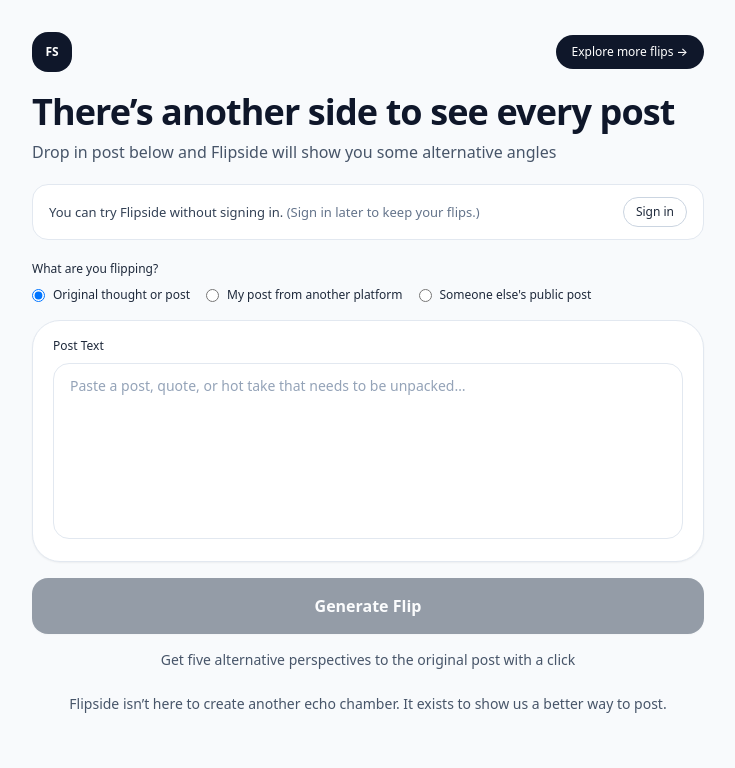
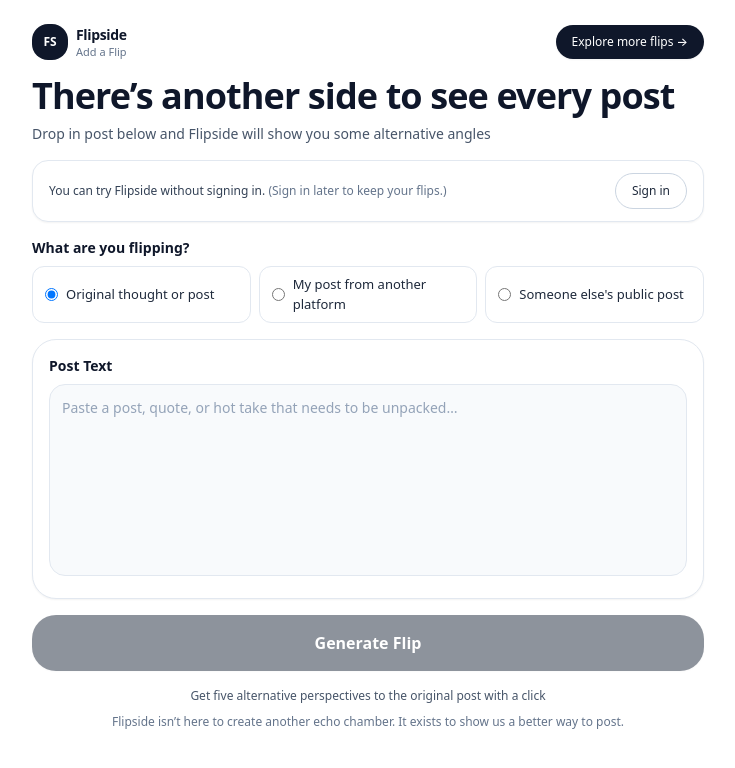
Before and after one commit to downsem/flipside-web, a Next.js app: page /add in a window 1280 px wide. Shown: the top 768 px of the page, without its empty margins (272-1007 px from the left). Built offline with nearby package versions, Linux system fonts and the light colour scheme; no server answers.

Commit message:
Polish Add Flip landing page UI (no flow changes)

```diff
--- a/src/app/add/page.tsx
+++ b/src/app/add/page.tsx
@@ -1,22 +1,16 @@
+// src/app/add/page.tsx
 "use client";
 
-import { useState, type FormEvent, type ChangeEvent } from "react";
+import { useState, type FormEvent, type ChangeEvent, useEffect } from "react";
 import Link from "next/link";
 import { useRouter } from "next/navigation";
-import {
-  auth,
-  db,
-  serverTs,
-  ensureUserProfile,
-  loginAnonymously,
-} from "../firebase";
+import { auth, db, serverTs, ensureUserProfile } from "../firebase";
 import { collection, doc, setDoc } from "firebase/firestore";
 
 type SourceType = "original" | "import-self" | "import-other";
 
 type SourcePlatform = "x" | "threads" | "bluesky" | "truth" | "reddit" | "other";
 
-// Simple label map just for the helper text
 const PLATFORM_LABEL: Record<SourcePlatform, string> = {
   x: "x",
   threads: "threads",
@@ -38,7 +32,12 @@
 
   const router = useRouter();
   const isImported = sourceType !== "original";
-  const user = auth.currentUser;
+
+  const [user, setUser] = useState<any>(null);
+  useEffect(() => {
+    const unsub = auth.onAuthStateChanged((u) => setUser(u));
+    return () => unsub();
+  }, []);
 
   function handleSourceTypeChange(e: ChangeEvent<HTMLInputElement>) {
     const value = e.target.value as SourceType;
@@ -57,6 +56,14 @@
     e.preventDefault();
     if (!text.trim() || busy) return;
 
+    const currentUser = auth.currentUser;
+
+    // NOTE: Do not change flow/logic here — leaving as-is:
+    if (!currentUser) {
+      setError("Please sign in to create a flip.");
+      return;
+    }
+
     if (isImported && !sourceUrl.trim()) {
       setError("Please include a link to the original post or page.");
       return;
@@ -66,13 +73,7 @@
     setError(null);
 
     try {
-      // ✅ NEW: allow “signed out” users by silently creating an anonymous session
-      let activeUser = auth.currentUser;
-      if (!activeUser) {
-        activeUser = await loginAnonymously();
-      } else {
-        await ensureUserProfile(activeUser);
-      }
+      await ensureUserProfile(currentUser);
 
       const postsCol = collection(db, "posts");
       const postRef = doc(postsCol);
@@ -80,14 +81,13 @@
       await setDoc(postRef, {
         id: postRef.id,
         text: text.trim(),
-        authorId: activeUser.uid,
+        authorId: currentUser.uid,
         createdAt: serverTs(),
         votes: 0,
         replyCount: 0,
         sourceType,
         sourcePlatform: isImported ? sourcePlatform : null,
         sourceUrl: isImported ? sourceUrl.trim() : null,
-        authorIsAnonymous: !!activeUser.isAnonymous,
       });
 
       const res = await fetch("/api/flip", {
@@ -106,7 +106,7 @@
         return;
       }
 
-      router.push("/"); // go to feed to view the new deck
+      router.push("/");
     } catch (err) {
       console.error("Error creating flip:", err);
       setError("Something went wrong creating your flip. Please try again.");
@@ -115,59 +115,65 @@
   }
 
   const canSubmit =
-    text.trim().length > 0 && !busy && (!isImported || sourceUrl.trim().length > 0);
+    text.trim().length > 0 &&
+    !busy &&
+    (!isImported || sourceUrl.trim().length > 0);
 
   return (
-    <div className="min-h-screen flex justify-center px-4 py-8">
-      <div className="w-full max-w-2xl space-y-5">
-        {/* Top row */}
-        <div className="flex items-center justify-between gap-3">
-          <div className="flex items-center gap-3">
-            <div className="w-10 h-10 rounded-2xl bg-slate-900 text-white flex items-center justify-center text-xs font-semibold">
+    <div className="min-h-screen bg-white flex justify-center px-4 py-4 sm:py-6">
+      <div className="w-full max-w-2xl">
+        {/* Top bar */}
+        <header className="flex items-center justify-between gap-3 mb-4">
+          <div className="flex items-center gap-2">
+            <div className="w-9 h-9 rounded-2xl bg-slate-900 text-white flex items-center justify-center text-xs font-semibold">
               FS
+            </div>
+            <div className="leading-tight">
+              <div className="text-sm font-semibold tracking-tight">Flipside</div>
+              <div className="text-[11px] text-slate-500">Add a Flip</div>
             </div>
           </div>
 
           <Link
             href="/"
-            className="inline-flex items-center justify-center rounded-full bg-slate-900 px-4 py-2 text-[12px] font-medium text-white"
+            className="inline-flex items-center justify-center rounded-full bg-slate-900 px-4 py-2 text-[12px] font-medium text-white shadow-sm"
           >
             Explore more flips →
           </Link>
-        </div>
+        </header>
 
-        {/* Hero */}
-        <div className="space-y-2">
-          <h1 className="text-3xl sm:text-4xl font-semibold tracking-tight text-slate-900">
+        {/* Hero copy (tight on mobile) */}
+        <div className="mb-4">
+          <h1 className="text-3xl sm:text-4xl font-semibold tracking-tight text-slate-900 leading-[1.05]">
             There’s another side to see every post
           </h1>
-          <p className="text-slate-600">
+          <p className="mt-2 text-[13px] sm:text-sm text-slate-600 max-w-xl">
             Drop in post below and Flipside will show you some alternative angles
           </p>
         </div>
 
-        {/* Soft sign-in hint (non-blocking) */}
-        <div className="rounded-2xl border border-slate-200 bg-white px-4 py-3 text-sm text-slate-700">
-          <div className="flex items-center justify-between gap-3">
-            <p className="text-[13px]">
-              You can try Flipside without signing in.
-              <span className="text-slate-500"> (Sign in later to keep your flips.)</span>
-            </p>
+        {/* Lightweight “try without signing in” banner — only when signed out */}
+        {!user && (
+          <div className="mb-4 rounded-2xl border border-slate-200 bg-white px-4 py-3 shadow-sm flex items-center justify-between gap-3">
+            <div className="text-[12px] text-slate-700 leading-snug">
+              You can try Flipside without signing in.{" "}
+              <span className="text-slate-500">(Sign in later to keep your flips.)</span>
+            </div>
             <Link
               href="/account"
-              className="whitespace-nowrap rounded-full border border-slate-300 bg-white px-3 py-1 text-[12px] font-medium text-slate-800"
+              className="shrink-0 inline-flex items-center justify-center rounded-full border border-slate-300 bg-white px-4 py-2 text-[12px] font-medium text-slate-800"
             >
               Sign in
             </Link>
           </div>
-        </div>
+        )}
 
         <form onSubmit={handleSubmit} className="space-y-4">
-          {/* Source type selector */}
-          <div className="space-y-2 text-[12px] text-slate-800">
-            <p className="font-medium">What are you flipping?</p>
-            <div className="flex flex-col gap-1 sm:flex-row sm:gap-4">
-              <label className="inline-flex items-center gap-2">
+          {/* Source type selector (compact grid) */}
+          <div className="space-y-2">
+            <p className="text-sm font-semibold text-slate-900">What are you flipping?</p>
+            <div className="grid grid-cols-1 sm:grid-cols-3 gap-2 text-[13px] text-slate-800">
+              <label className="flex items-center gap-2 rounded-xl border border-slate-200 bg-white px-3 py-2">
                 <input
                   type="radio"
                   name="sourceType"
@@ -177,7 +183,8 @@
                 />
                 <span>Original thought or post</span>
               </label>
-              <label className="inline-flex items-center gap-2">
+
+              <label className="flex items-center gap-2 rounded-xl border border-slate-200 bg-white px-3 py-2">
                 <input
                   type="radio"
                   name="sourceType"
@@ -187,7 +194,8 @@
                 />
                 <span>My post from another platform</span>
               </label>
-              <label className="inline-flex items-center gap-2">
+
+              <label className="flex items-center gap-2 rounded-xl border border-slate-200 bg-white px-3 py-2">
                 <input
                   type="radio"
                   name="sourceType"
@@ -200,20 +208,23 @@
             </div>
           </div>
 
-          {/* Imported metadata fields */}
+          {/* Imported metadata fields (kept, just tightened) */}
           {isImported && (
-            <div className="rounded-[20px] border border-slate-200 bg-white px-4 py-3 shadow-sm space-y-3 text-[12px]">
+            <div className="rounded-2xl border border-slate-200 bg-white px-4 py-3 shadow-sm space-y-3">
               <div className="flex flex-col gap-2 sm:flex-row sm:items-center sm:justify-between">
-                <div className="space-y-1">
-                  <p className="font-medium text-slate-800">Original post link (optional)</p>
-                  <p className="text-slate-500">
-                    Paste the link to the original post here for context (just an option but, start with the text if that’s easier)
+                <div>
+                  <p className="text-sm font-semibold text-slate-900">
+                    Original post link (optional)
+                  </p>
+                  <p className="text-[12px] text-slate-500">
+                    Paste a link for context (start with the text if that’s easier).
                   </p>
                 </div>
+
                 <select
                   value={sourcePlatform}
                   onChange={(e) => setSourcePlatform(e.target.value as SourcePlatform)}
-                  className="mt-1 rounded-full border border-slate-300 bg-white px-3 py-1 text-xs text-slate-700 shadow-sm focus:outline-none focus:ring-2 focus:ring-slate-400"
+                  className="rounded-full border border-slate-300 bg-white px-3 py-2 text-[12px] text-slate-800 shadow-sm focus:outline-none focus:ring-2 focus:ring-slate-300"
                 >
                   <option value="x">X</option>
                   <option value="threads">Threads</option>
@@ -224,13 +235,12 @@
                 </select>
               </div>
 
-              <div className="space-y-1">
-                <div className="flex flex-col gap-2 sm:flex-row sm:items-center">
+              <div className="space-y-2">
                 <input
                   id="sourceUrl"
                   type="url"
-                    placeholder="https://"
-                    className="w-full rounded-full border border-slate-300 bg-white px-3 py-2 text-xs text-slate-900 placeholder:text-slate-400 focus:outline-none focus:ring-2 focus:ring-slate-300"
+                  placeholder="Paste the link to the original post here for context (just an option but, start with the text if that’s easier)"
+                  className="w-full rounded-2xl border border-slate-300 bg-white px-3 py-3 text-[13px] text-slate-900 placeholder:text-slate-400 focus:outline-none focus:ring-2 focus:ring-slate-300"
                   value={sourceUrl}
                   onChange={(e) => {
                     setSourceUrl(e.target.value);
@@ -238,22 +248,24 @@
                   }}
                   disabled={busy}
                 />
+
+                <div className="flex items-center justify-between gap-2">
+                  <p className="text-[11px] text-slate-500">
+                    We’ll show this as a small “{PLATFORM_LABEL[sourcePlatform]}: View source” link.
+                  </p>
+
                   <button
                     type="button"
                     onClick={handleImportFromUrl}
                     disabled={!sourceUrl.trim()}
-                    className="whitespace-nowrap rounded-2xl bg-slate-900 px-4 py-2 text-[12px] font-medium text-white disabled:opacity-50"
+                    className="shrink-0 rounded-full bg-slate-900 px-4 py-2 text-[12px] font-medium text-white disabled:opacity-50"
                   >
-                    Import from link
+                    Save link
                   </button>
                 </div>
 
-                <p className="mt-2 text-[11px] text-slate-500">
-                  We’ll show this as a small “{PLATFORM_LABEL[sourcePlatform]}: View source” link on your Flip card.
-                </p>
-
                 {linkSaved && (
-                  <p className="mt-1 text-[11px] text-emerald-700">
+                  <p className="text-[11px] text-emerald-700">
                     Link saved. It will appear on your Flip as a clickable source link.
                   </p>
                 )}
@@ -261,13 +273,12 @@
             </div>
           )}
 
-          {/* Main flip text */}
-          <div className="rounded-[28px] border border-slate-200 bg-white px-5 py-4 shadow-sm">
-            <label className="block text-[12px] font-medium text-slate-800 mb-2">
-              Post Text
-            </label>
+          {/* Post Text (reduced height on mobile so button is visible) */}
+          <div className="rounded-3xl border border-slate-200 bg-white px-4 py-4 shadow-sm">
+            <div className="text-sm font-semibold text-slate-900 mb-2">Post Text</div>
             <textarea
-              className="h-44 w-full resize-none rounded-2xl border border-slate-200 bg-white px-4 py-3 text-sm text-slate-900 placeholder:text-slate-400 focus:outline-none focus:ring-2 focus:ring-slate-300"
+              className="w-full resize-none rounded-2xl border border-slate-200 bg-slate-50 px-3 py-3 text-[14px] text-slate-900 placeholder:text-slate-400 focus:outline-none focus:ring-2 focus:ring-slate-300
+                         h-40 sm:h-48"
               placeholder="Paste a post, quote, or hot take that needs to be unpacked…"
               value={text}
               onChange={(e) => setText(e.target.value)}
@@ -277,21 +288,24 @@
 
           {error && <p className="text-sm text-red-600">{error}</p>}
 
+          {/* Primary CTA */}
           <button
             type="submit"
             disabled={!canSubmit}
-            className="w-full inline-flex items-center justify-center rounded-2xl bg-slate-700 px-6 py-4 text-base font-semibold text-white shadow-sm disabled:opacity-50"
+            className="w-full inline-flex items-center justify-center rounded-3xl bg-slate-800 px-6 py-4 text-base font-semibold text-white shadow-sm disabled:opacity-50"
           >
             Generate Flip
           </button>
 
-          <p className="text-center text-sm text-slate-600">
+          {/* Tight helper + footer */}
+          <div className="text-center space-y-2">
+            <p className="text-[12px] text-slate-600">
               Get five alternative perspectives to the original post with a click
             </p>
-
-          <p className="pt-2 text-center text-sm text-slate-600">
+            <p className="text-[12px] text-slate-500">
               Flipside isn’t here to create another echo chamber. It exists to show us a better way to post.
             </p>
+          </div>
         </form>
       </div>
     </div>
```
Lines whose indentation alone changed are shown as unchanged.
